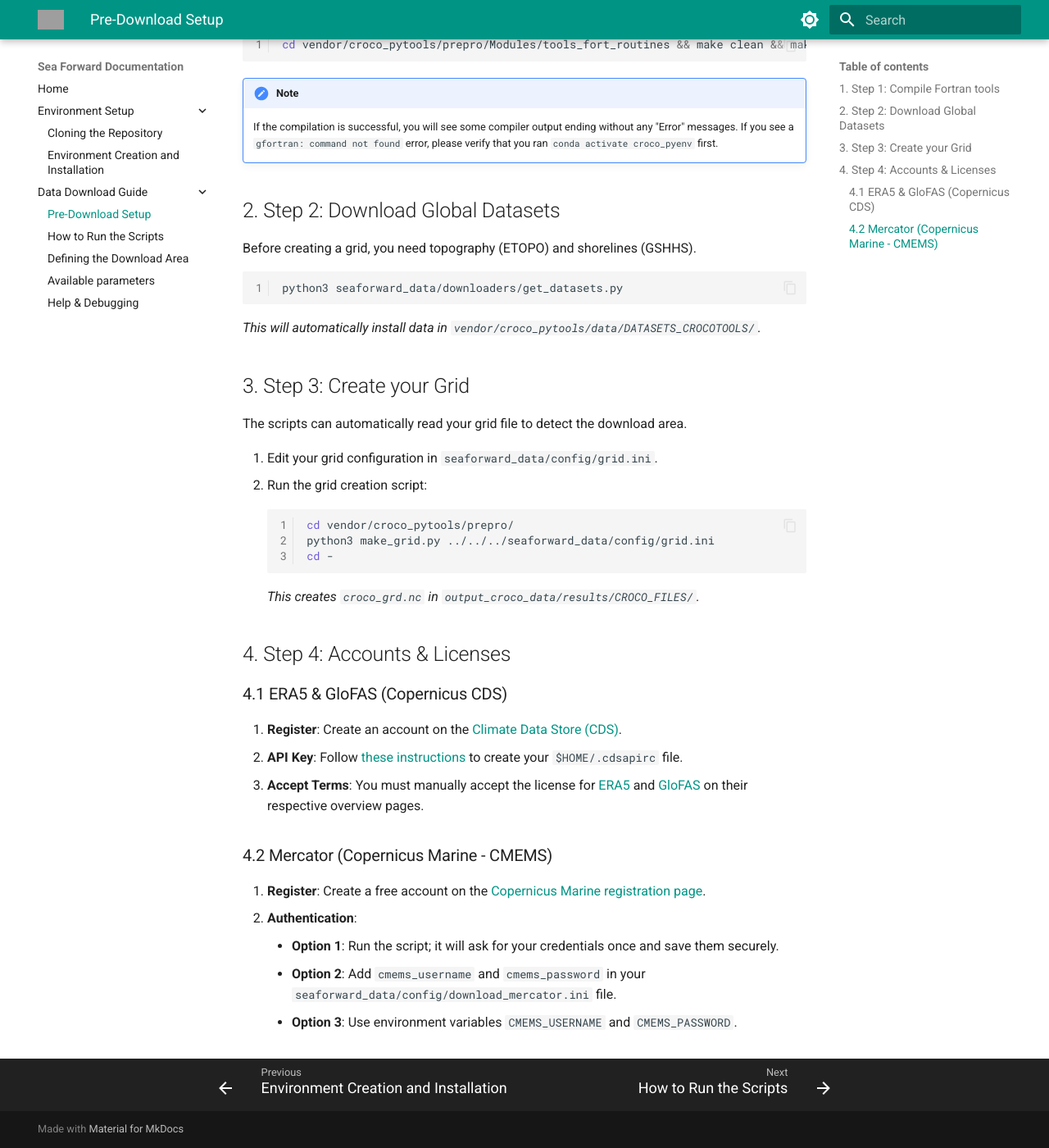
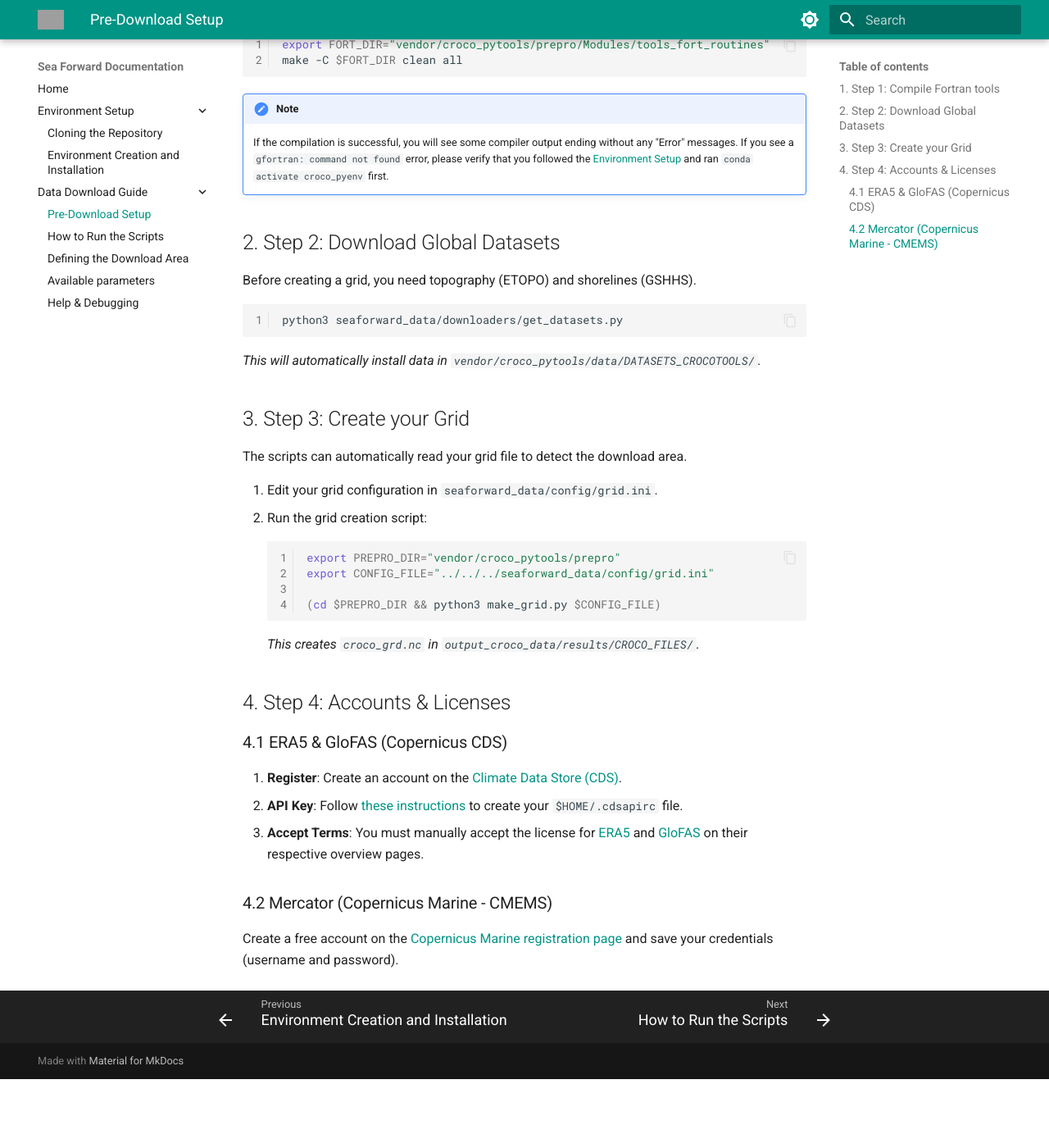
Before and after one commit to Njiecheu/sea-forward, an MkDocs documentation site: the page built from docs/data_download/pre_download.md, in a window 1280 px wide and 1400 px high, scrolled down 356 px. Shown: the whole window at 82% size. Built offline with MkDocs 1.6.1 and Material for MkDocs 9.7.7, drawn with Linux system fonts in a browser that asks for light colours; after the commit the page ends 1672 px from its top, so only the background shows below that; grey boxes are pictures that could not be loaded.

Commit message:
Mise à jour de la doc en ajoutant les redirections dans les sections et introduisant les variables d'environnement.

````diff
--- a/docs/data_download/pre_download.md
+++ b/docs/data_download/pre_download.md
@@ -8,11 +8,12 @@ The grid calculation and some data processing steps rely on highly optimized For
 Run the following command. It will navigate to the source directory, clean any old build files, compile the tools, and return to your project root:
 
 ```bash
-cd vendor/croco_pytools/prepro/Modules/tools_fort_routines && make clean && make && cd -
+export FORT_DIR="vendor/croco_pytools/prepro/Modules/tools_fort_routines"
+make -C $FORT_DIR clean all
 ```
 
 !!!note
-    If the compilation is successful, you will see some compiler output ending without any "Error" messages. If you see a `gfortran: command not found` error, please verify that you ran `conda activate croco_pyenv` first.
+    If the compilation is successful, you will see some compiler output ending without any "Error" messages. If you see a `gfortran: command not found` error, please verify that you followed the [Environment Setup](#setup-env) and ran `conda activate croco_pyenv` first.
 
 ## 2. Step 2: Download Global Datasets
 
@@ -24,6 +25,7 @@ python3 seaforward_data/downloaders/get_datasets.py
 
 _This will automatically install data in `vendor/croco_pytools/data/DATASETS_CROCOTOOLS/`._
 
+<a id="step-3-grid"></a>
 ## 3. Step 3: Create your Grid
 
 The scripts can automatically read your grid file to detect the download area.
@@ -31,9 +33,10 @@ The scripts can automatically read your grid file to detect the download area.
 1.  Edit your grid configuration in `seaforward_data/config/grid.ini`.
 2.  Run the grid creation script:
     ```bash
-    cd vendor/croco_pytools/prepro/
-    python3 make_grid.py ../../../seaforward_data/config/grid.ini
-    cd -
+    export PREPRO_DIR="vendor/croco_pytools/prepro"
+    export CONFIG_FILE="../../../seaforward_data/config/grid.ini"
+
+    (cd $PREPRO_DIR && python3 make_grid.py $CONFIG_FILE)
     ```
     _This creates `croco_grd.nc` in `output_croco_data/results/CROCO_FILES/`._
 
@@ -47,8 +50,4 @@ The scripts can automatically read your grid file to detect the download area.
 
 ### 4.2 Mercator (Copernicus Marine - CMEMS)
 
-1.  **Register**: Create a free account on the [Copernicus Marine registration page](https://data.marine.copernicus.eu/register).
-2.  **Authentication**:
-    - **Option 1**: Run the script; it will ask for your credentials once and save them securely.
-    - **Option 2**: Add `cmems_username` and `cmems_password` in your `seaforward_data/config/download_mercator.ini` file.
-    - **Option 3**: Use environment variables `CMEMS_USERNAME` and `CMEMS_PASSWORD`.
+Create a free account on the [Copernicus Marine registration page](https://data.marine.copernicus.eu/register) and save your credentials (username and password).
````
Also changed, not shown: docs/data_download/defining_download_area.md (+1 -1 lines), docs/data_download/run_scripts.md (+5 -1 lines), docs/environment/cloning.md (+1 -1 lines), docs/environment/creation_installation.md (+5 -4 lines).
